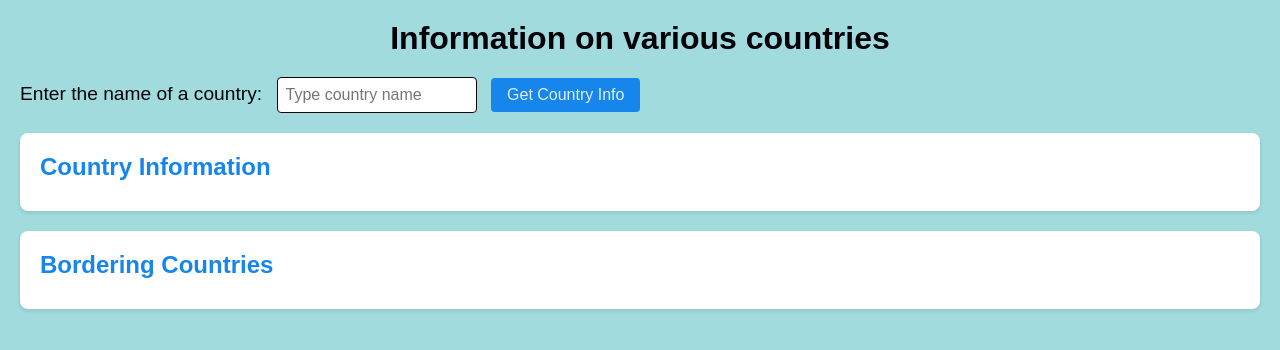
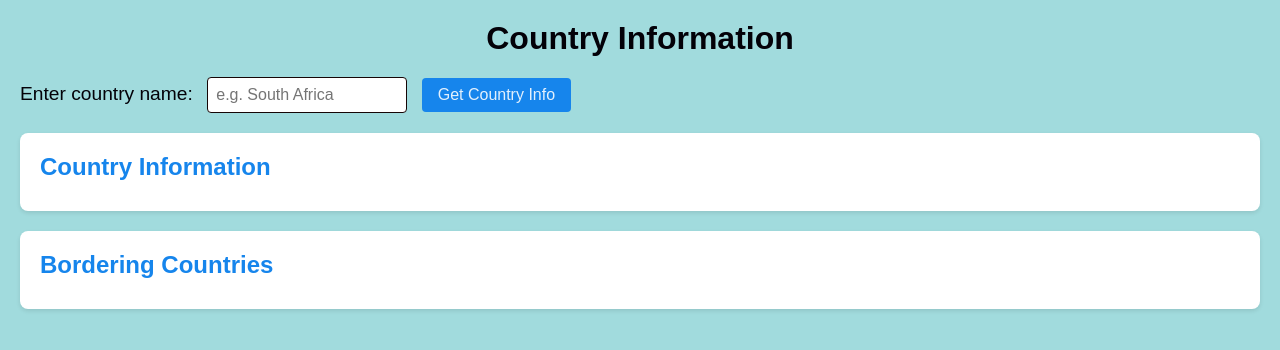
Before and after one commit to raeesHub/2666991-lab4-sd, a plain HTML site: page index.html in a window 1280 px wide. Drawn offline with Linux system fonts and the light colour scheme.

Commit message:
Update index.html

```diff
--- a/index.html
+++ b/index.html
@@ -7,26 +7,18 @@
     <link rel="stylesheet" href="styles.css">
 </head>
 <body>
-
-    <h1>Information on various countries</h1>
-
-
-    <label for="country-name">Enter the name of a country:</label>
-    <input type="text" id="country-name" placeholder="Type country name">
+    <h1>Country Information</h1>
+    <label for="country-name">Enter country name:</label>
+    <input type="text" id="country-name" placeholder="e.g. South Africa">
     <button id="submit-btn">Get Country Info</button>
-
 
     <section id="country-info">
         <h2>Country Information</h2>
-
     </section>
-
 
     <section id="bordering-countries">
         <h2>Bordering Countries</h2>
-        <ul>
-
-        </ul>
+        <ul></ul>
     </section>
 
     <script src="script.js"></script>
```
